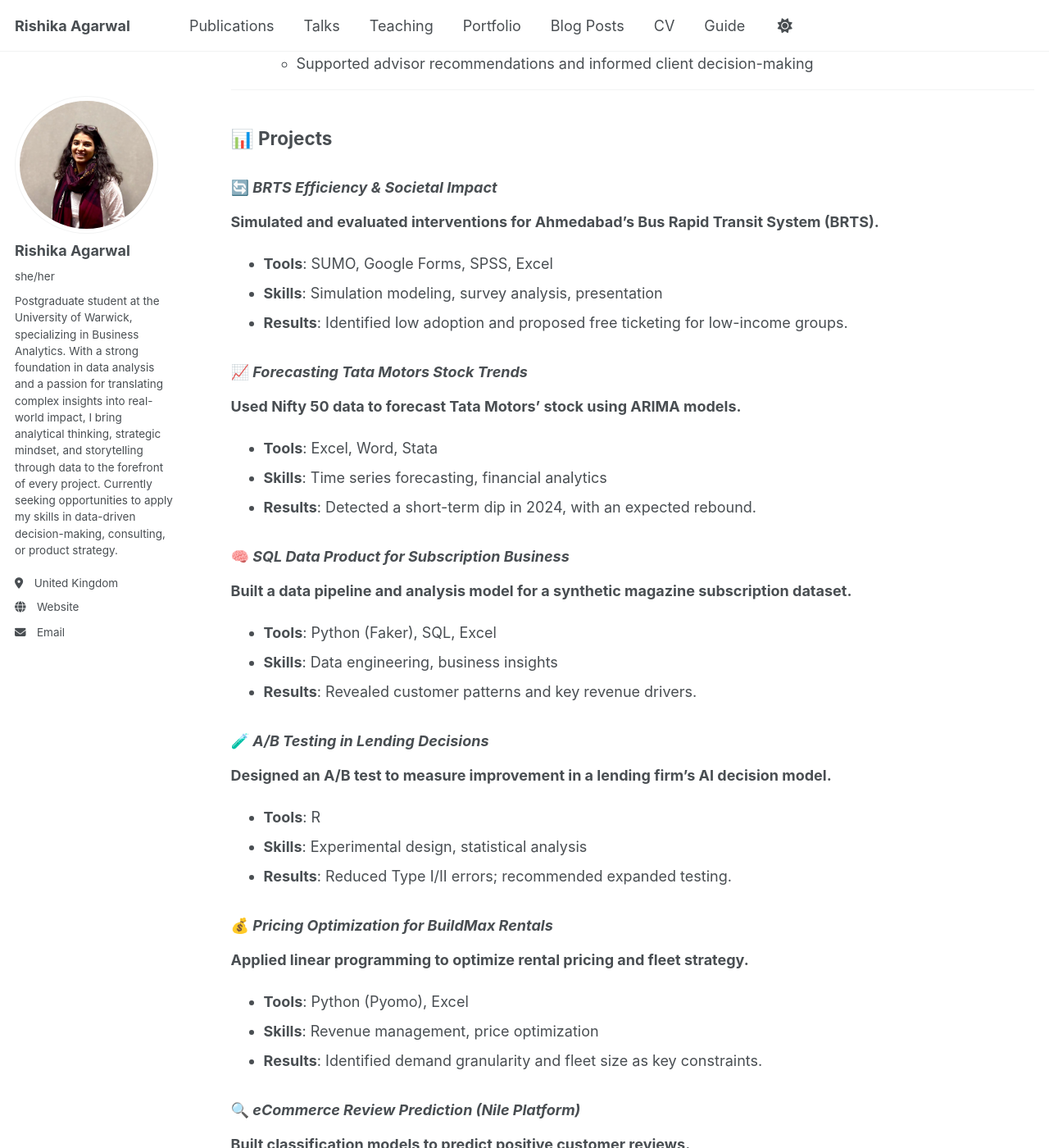
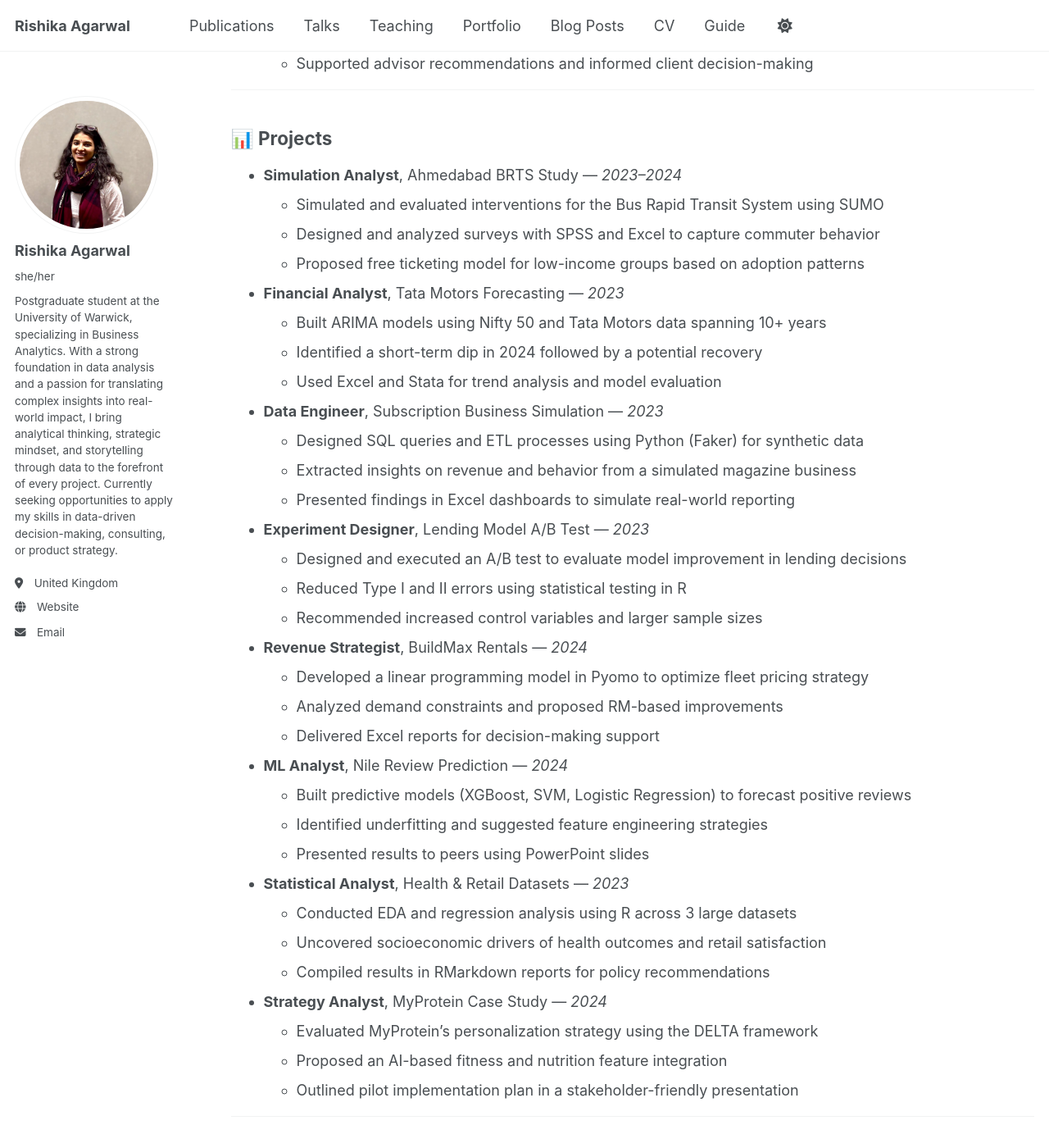
Before and after one commit to RishikaAgarwal2025/RishikaAgarwal2025.github.io, a Jekyll site: the page built from _pages/cv.md, in a window 1280 px wide and 1400 px high, scrolled down 943 px. Shown: the whole window at 82% size. Built offline with Jekyll 4.4.1, drawn with Linux system fonts in a browser that asks for light colours; some of the changed text lies outside the part shown.

Commit message:
Update cv.md

```diff
--- a/_pages/cv.md
+++ b/_pages/cv.md
@@ -44,53 +44,45 @@ Pursuing a Master’s in Business Analytics at the University of Warwick, profic
 
 ## 📊 Projects
 
-### 🔄 *BRTS Efficiency & Societal Impact*
-**Simulated and evaluated interventions for Ahmedabad’s Bus Rapid Transit System (BRTS).**
-- **Tools**: SUMO, Google Forms, SPSS, Excel
-- **Skills**: Simulation modeling, survey analysis, presentation
-- **Results**: Identified low adoption and proposed free ticketing for low-income groups.
+- **Simulation Analyst**, Ahmedabad BRTS Study — *2023–2024*
+  - Simulated and evaluated interventions for the Bus Rapid Transit System using SUMO
+  - Designed and analyzed surveys with SPSS and Excel to capture commuter behavior
+  - Proposed free ticketing model for low-income groups based on adoption patterns
 
-### 📈 *Forecasting Tata Motors Stock Trends*
-**Used Nifty 50 data to forecast Tata Motors’ stock using ARIMA models.**
-- **Tools**: Excel, Word, Stata
-- **Skills**: Time series forecasting, financial analytics
-- **Results**: Detected a short-term dip in 2024, with an expected rebound.
+- **Financial Analyst**, Tata Motors Forecasting — *2023*
+  - Built ARIMA models using Nifty 50 and Tata Motors data spanning 10+ years
+  - Identified a short-term dip in 2024 followed by a potential recovery
+  - Used Excel and Stata for trend analysis and model evaluation
 
-### 🧠 *SQL Data Product for Subscription Business*
-**Built a data pipeline and analysis model for a synthetic magazine subscription dataset.**
-- **Tools**: Python (Faker), SQL, Excel
-- **Skills**: Data engineering, business insights
-- **Results**: Revealed customer patterns and key revenue drivers.
+- **Data Engineer**, Subscription Business Simulation — *2023*
+  - Designed SQL queries and ETL processes using Python (Faker) for synthetic data
+  - Extracted insights on revenue and behavior from a simulated magazine business
+  - Presented findings in Excel dashboards to simulate real-world reporting
 
-### 🧪 *A/B Testing in Lending Decisions*
-**Designed an A/B test to measure improvement in a lending firm's AI decision model.**
-- **Tools**: R
-- **Skills**: Experimental design, statistical analysis
-- **Results**: Reduced Type I/II errors; recommended expanded testing.
+- **Experiment Designer**, Lending Model A/B Test — *2023*
+  - Designed and executed an A/B test to evaluate model improvement in lending decisions
+  - Reduced Type I and II errors using statistical testing in R
+  - Recommended increased control variables and larger sample sizes
 
-### 💰 *Pricing Optimization for BuildMax Rentals*
-**Applied linear programming to optimize rental pricing and fleet strategy.**
-- **Tools**: Python (Pyomo), Excel
-- **Skills**: Revenue management, price optimization
-- **Results**: Identified demand granularity and fleet size as key constraints.
+- **Revenue Strategist**, BuildMax Rentals — *2024*
+  - Developed a linear programming model in Pyomo to optimize fleet pricing strategy
+  - Analyzed demand constraints and proposed RM-based improvements
+  - Delivered Excel reports for decision-making support
 
-### 🔍 *eCommerce Review Prediction (Nile Platform)*
-**Built classification models to predict positive customer reviews.**
-- **Tools**: Python (XGBoost, SVM, Logistic Regression), PowerPoint
-- **Skills**: Predictive modeling, classification
-- **Results**: Flagged underfitting; suggested feature engineering.
+- **ML Analyst**, Nile Review Prediction — *2024*
+  - Built predictive models (XGBoost, SVM, Logistic Regression) to forecast positive reviews
+  - Identified underfitting and suggested feature engineering strategies
+  - Presented results to peers using PowerPoint slides
 
-### 📊 *Retail & Health Data Analytics*
-**Analyzed relationships between health, retail access, and socioeconomic factors.**
-- **Tools**: R, RMarkdown
-- **Skills**: EDA, regression modeling
-- **Results**: Delivered policy-relevant insights across three datasets.
+- **Statistical Analyst**, Health & Retail Datasets — *2023*
+  - Conducted EDA and regression analysis using R across 3 large datasets
+  - Uncovered socioeconomic drivers of health outcomes and retail satisfaction
+  - Compiled results in RMarkdown reports for policy recommendations
 
-### 🏢 *MyProtein AI Strategy Case Study*
-**Proposed a personalized AI fitness strategy for MyProtein.**
-- **Tools**: Word, PowerPoint
-- **Skills**: DELTA framework, stakeholder analysis
-- **Results**: Suggested pilot and roadmap for personalization integration.
+- **Strategy Analyst**, MyProtein Case Study — *2024*
+  - Evaluated MyProtein’s personalization strategy using the DELTA framework
+  - Proposed an AI-based fitness and nutrition feature integration
+  - Outlined pilot implementation plan in a stakeholder-friendly presentation
 
 ---
 
```
